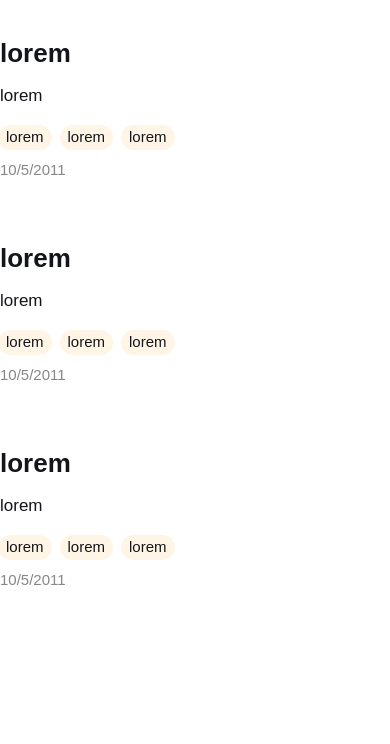
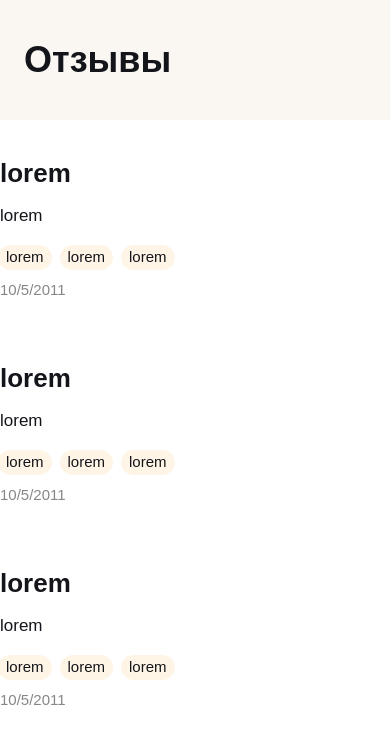
Before and after one commit to shchukin/ege-study-portal-react, a React (Vite) app: page /feedback in a window 390 px wide. Shown: the top 744 px of the page. Built offline with nearby package versions, Linux system fonts and the light colour scheme; a web font is replaced by a local one.

Commit message:
info, intro

```diff
--- /dev/null
+++ b/src/components/info/info.css
@@ -0,0 +1,17 @@
+.info {
+    height: 80px;
+    background-color: var(--red-light);
+}
+
+@media (min-width: 640px) {
+    .header + .info {
+        position: relative;
+        margin-top: -1px;
+    }
+}
+
+@media (max-width: 639px) {
+    .info {
+        display: none;
+    }
+}
--- /dev/null
+++ b/src/components/info/info.tsx
@@ -0,0 +1,11 @@
+import './info.css';
+
+const Info: React.FC = () => {
+  return (
+    <div className="info">
+      <div style={{width: '100%', height: '100%', display: 'flex', alignItems: 'center', justifyContent: 'center'}}>Баннер</div>
+    </div>
+  )
+}
+
+export default Info;
--- /dev/null
+++ b/src/components/intro/intro.css
@@ -0,0 +1,99 @@
+.intro {
+    padding-top: 100px;
+    padding-bottom: 100px;
+    background-color: var(--neutral);
+}
+    .intro__wrap {
+        position: relative;
+    }
+        .intro__teacher {
+            position: absolute;
+            right: 0;
+            top: 50%;
+            margin-top: -100px;
+        }
+
+        .intro__inner {
+            max-width: 1184px;
+        }
+
+        .intro__teacher ~ .intro__inner {
+            margin-right: 224px;
+        }
+
+            .intro__nav {
+
+            }
+                .intro__nav.breadcrumbs,
+                .intro__nav .breadcrumbs {
+                    padding-top: 0;
+                    padding-bottom: 24px;
+                }
+
+            .intro__heading {
+                margin-top: 0;
+                margin-bottom: 0;
+                font-weight: var(--extra-bold);
+                font-size: 42px;
+                line-height: 46px;
+            }
+
+            .intro__description {
+                margin-top: 24px;
+            }
+
+            .intro__operations {
+                margin-top: 40px;
+                display: flex;
+                align-items: flex-start;
+                gap: 16px;
+            }
+                .intro__action {
+
+                }
+
+
+@media (max-width: 639px) {
+
+    .intro {
+        padding-top: 40px;
+        padding-bottom: 40px;
+    }
+        .intro__wrap {
+
+        }
+            .intro__teacher {
+                display: none;
+            }
+
+            .intro__inner {
+
+            }
+
+            .intro__teacher ~ .intro__inner {
+                margin-right: 0;
+            }
+                .intro__nav {
+
+                }
+
+                .intro__heading {
+                    font-size: 36px;
+                    line-height: 40px;
+                    word-wrap: break-word;
+                }
+
+                .intro__description {
+                    margin-top: 20px;
+                }
+
+                .intro__operations {
+                    margin-top: 30px;
+                    display: flex;
+                    flex-direction: column;
+                    align-items: flex-start;
+                }
+                    .intro__action {
+
+                    }
+}
--- /dev/null
+++ b/src/components/intro/intro.tsx
@@ -0,0 +1,17 @@
+import './intro.css';
+
+const Intro: React.FC = ({children}) => {
+  return (
+    <div className="intro">
+      <div className="intro__wrap container">
+        <div className="intro__inner">
+          <h1 className="intro__heading">
+            {children}
+          </h1>
+        </div>
+      </div>
+    </div>
+  )
+}
+
+export default Intro;
--- a/src/pages/feedback/feedback.tsx
+++ b/src/pages/feedback/feedback.tsx
@@ -1,4 +1,6 @@
 import Entry from "../../components/entry/entry.tsx";
+import Intro from "../../components/intro/intro.tsx";
+import Info from "../../components/info/info.tsx";
 
 const Feedback: React.FC = () => {
 
@@ -15,7 +17,8 @@ const Feedback: React.FC = () => {
 
   return (
     <>
-
+      <Info>Отзывы</Info>
+      <Intro>Отзывы</Intro>
       <Entry data={data}/>
       <Entry data={data}/>
       <Entry data={data}/>
```
